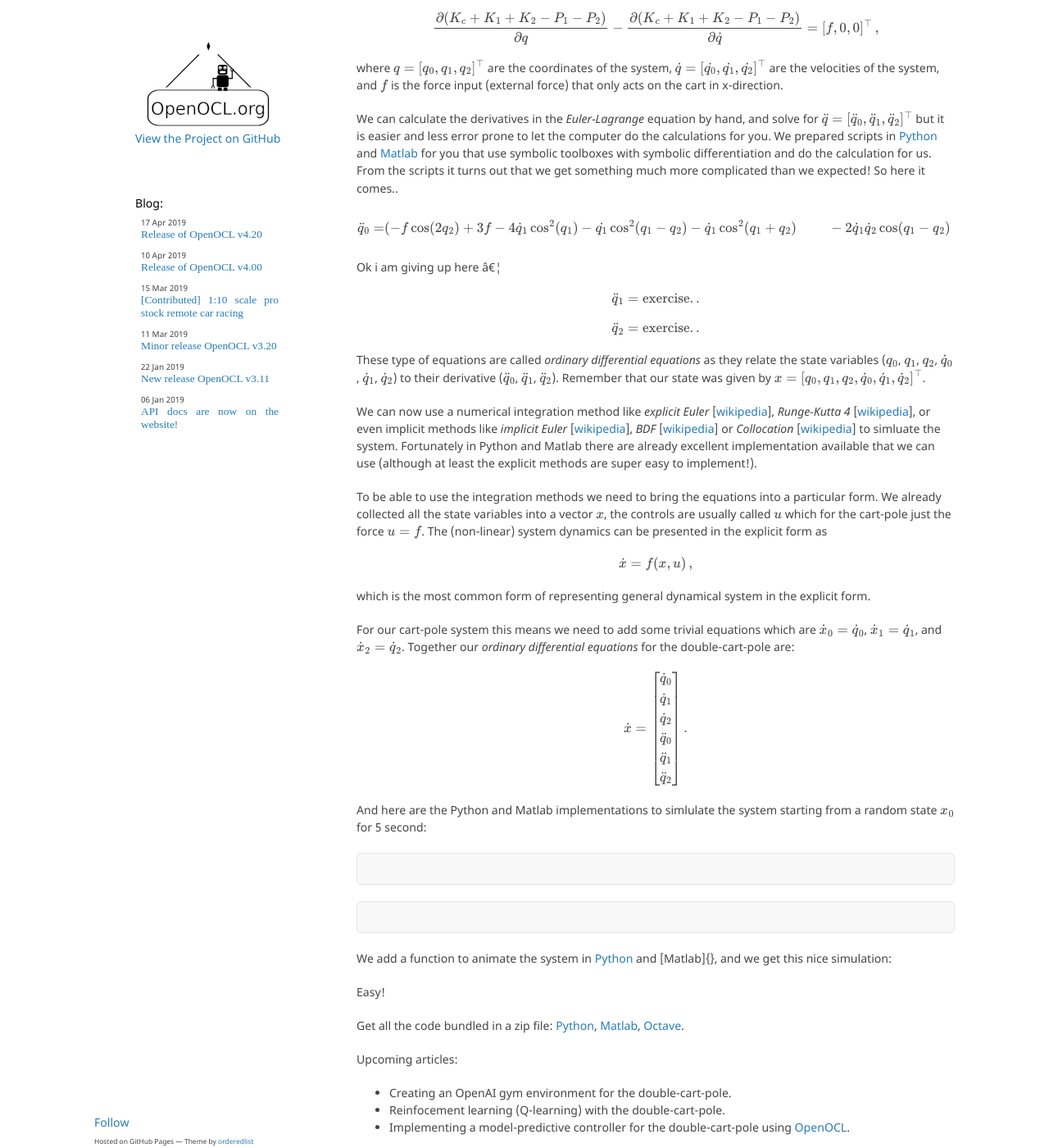
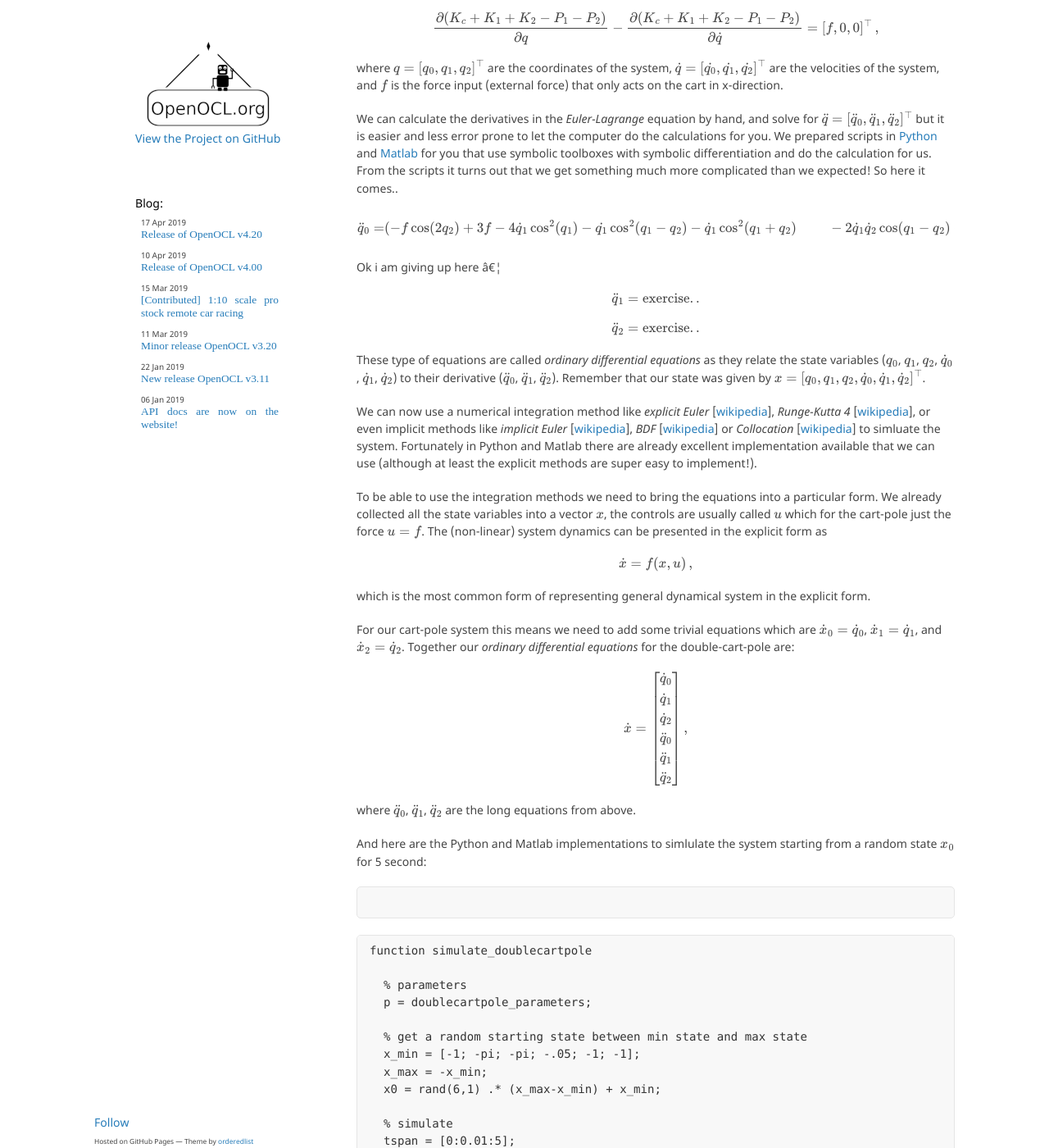
Before and after one commit to OpenOCL/openocl.github.io, a Jekyll site: the page built from _posts/2019-04-21-tutorial-01-modeling-double-cartpole.md, in a window 1280 px wide and 1400 px high, scrolled down 3356 px. Shown: the whole window at 82% size. Built offline with Jekyll 4.4.1, drawn with Linux system fonts in a browser that asks for light colours; some web fonts are replaced; our own code applies the rules of GitHub Pages for plain Markdown files; formulas are drawn with MathJax 3; a script that is not in the unit is left out; comment, search, counter and statistics services are not loaded; some of the changed text lies outside the part shown.

Commit message:
Update 2019-04-21-tutorial-01-modeling-double-cartpole.md

````diff
--- a/_posts/2019-04-21-tutorial-01-modeling-double-cartpole.md
+++ b/_posts/2019-04-21-tutorial-01-modeling-double-cartpole.md
@@ -137,7 +137,7 @@ We can calculate the derivatives in the *Euler-Lagrange* equation by hand, and s
 \\begin{align}
 \ddot{q}_0 = & (-f \cos(2q_2) + 3 f - 4 \dot{q}_1 \cos^2(q_1) - \dot{q_1} \cos^2(q_1-q_2) - \dot{q}_1 \cos^2(q_1 + q_2) \\\
              & - 2 \dot{q}_1 \dot{q}_2 \cos(q_1 - q_2) - 2 \dot{q}_1 \dot{q}_2 \cos(q_1+q_2) - \dot{q}_2 \cos^2(q_1 - q_2) \\\
-             & - \dot{q}_2 \cos^2(q_1 + q_2) + \frac{981}{50} \sin(2 q_1) ) \times (-2 \cos(2 q_1) + 5 \cos(2 q_2) - 17)^{-1}
+             & - \dot{q}_2 \cos^2(q_1 + q_2) + \frac{981}{50} \sin(2 q_1) )  (-2 \cos(2 q_1) + 5 \cos(2 q_2) - 17)^{-1}
 \\end{align}
 \\]
 
@@ -166,8 +166,10 @@ which is the most common form of representing general dynamical system in the ex
 For our cart-pole system this means we need to add some trivial equations which are $\dot{x}_0=\dot{q}_0$, $\dot{x}_1=\dot{q}_1$, and $\dot{x}_2=\dot{q}_2$. Together our *ordinary differential equations* for the double-cart-pole are:
 
 \\[
-\dot{x} = \begin{bmatrix} \dot{q}_0 \\\ \dot{q}_1 \\\ \dot{q}_2 \\\ \ddot{q}_0 \\\ \ddot{q}_1 \\\ \ddot{q}_2  \end{bmatrix}   \\,.
+\dot{x} = \begin{bmatrix} \dot{q}_0 \\\ \dot{q}_1 \\\ \dot{q}_2 \\\ \ddot{q}_0 \\\ \ddot{q}_1 \\\ \ddot{q}_2  \end{bmatrix}   \\,,
 \\]
+
+where $\ddot{q}_0$, $\ddot{q}_1$, $\ddot{q}_2$ are the long equations from above.
 
 And here are the Python and Matlab implementations to simlulate the system starting from a random state $x_0$ for 5 second:
 
@@ -176,7 +178,35 @@ And here are the Python and Matlab implementations to simlulate the system start
 ```
 
 ```Matlab
+function simulate_doublecartpole
 
+  % parameters
+  p = doublecartpole_parameters;
+
+  % get a random starting state between min state and max state
+  x_min = [-1; -pi; -pi; -.05; -1; -1];
+  x_max = -x_min;
+  x0 = rand(6,1) .* (x_max-x_min) + x_min;
+
+  % simulate
+  tspan = [0:0.01:5];
+  [times, X] = ode45(@ode_function, tspan, x0);
+
+  draw_doublecartpole(times, X, x_min, x_max, p);
+
+end
+
+function r = ode_function(t, x)
+  r_1 = 1;
+  r_2 = 1;
+  m_c = 5;
+  m_1 = 1;
+  m_2 = 1;
+  g = 9.81;
+
+  r = dynamics_generated(x(1), x(2), x(3), x(4), x(5), x(6), 0, r_1, r_2, m_c, m_1, m_2, g);
+
+end
 ```
 
 We add a function to animate the system in [Python]() and [Matlab]{}, and we get this nice simulation:
````
